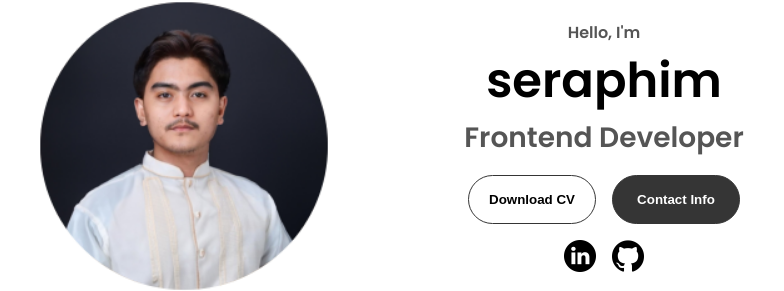
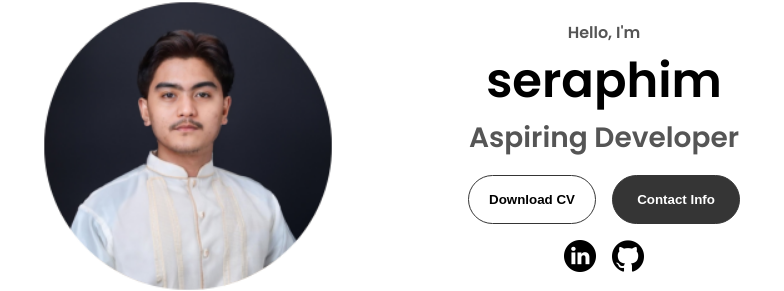
Before and after one commit to LanzeG/seraphim-portfolio2, a plain HTML site: page index.html in a window 1280 px wide. Shown: the part 338-629 px from the top of the page, 276-1060 px from the left. Drawn offline with Linux system fonts and the light colour scheme.

Commit message:
Update index.html

```diff
--- a/index.html
+++ b/index.html
@@ -62,7 +62,7 @@
       <div class="section__text">
         <p class="section__text__p1">Hello, I'm</p>
         <h1 class="title">seraphim</h1>
-        <p class="section__text__p2">Frontend Developer</p>
+        <p class="section__text__p2">Aspiring Developer</p>
         <div class="btn-container">
           <button
             class="btn btn-color-2"
```
